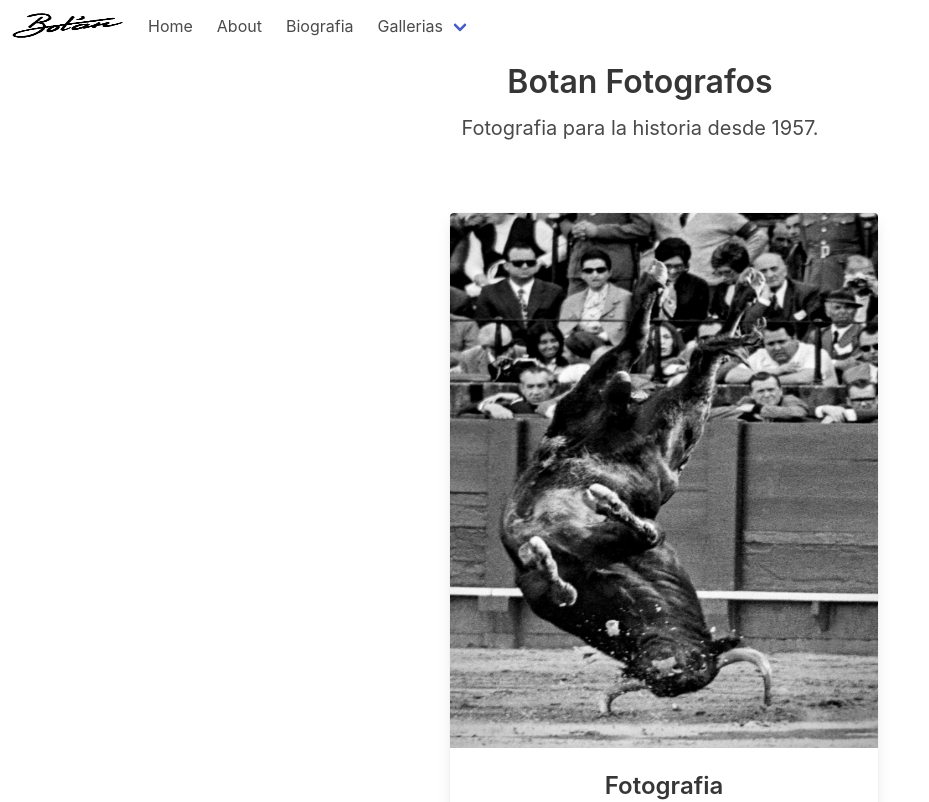
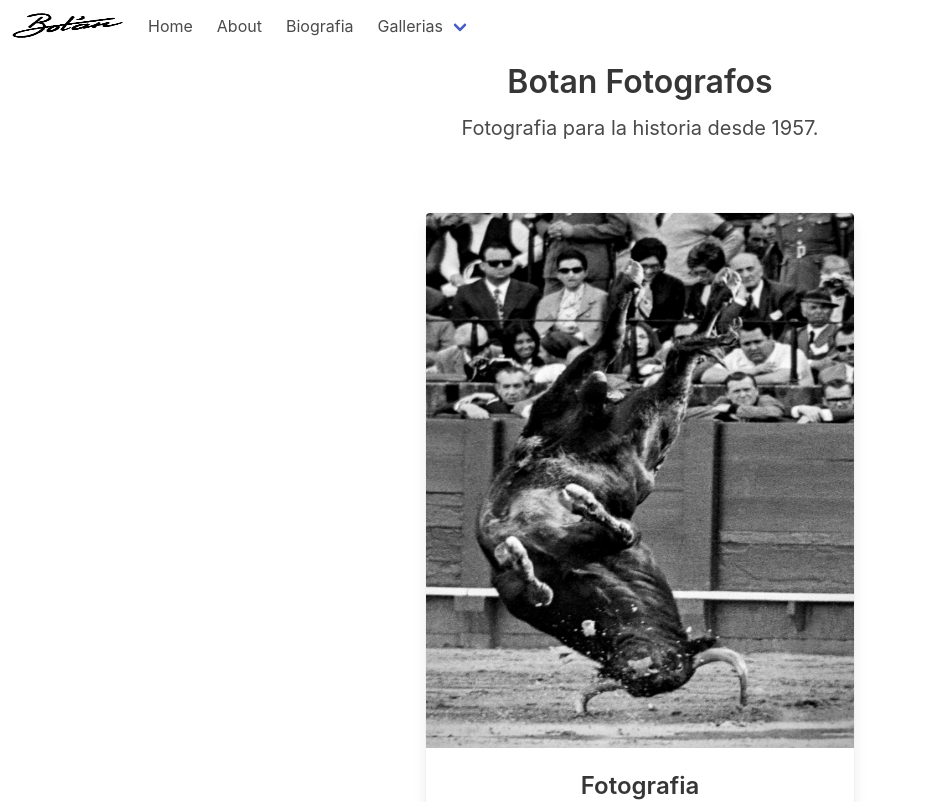
Before and after one commit to ojedabotansantiago/botanfotografos, a Next.js app: page / in a window 1280 px wide. Shown: the top 802 px of the page, without its empty margins (0-929 px from the left). Built offline with nearby package versions, Linux system fonts and the light colour scheme.

Commit message:
update margin of homeComponent

```diff
--- a/components/HomeImage.tsx
+++ b/components/HomeImage.tsx
@@ -8,7 +8,7 @@ export default function HomeImage() {
   const imageLogo = images;
 
   return (
-    <section className='hero is-fullheight-with-navbar pl-6'>
+    <section className='hero is-fullheight-with-navbar'>
       <div className='container'>
         <div className='hero-body'>
           <div className='container has-text-centered'>
```
